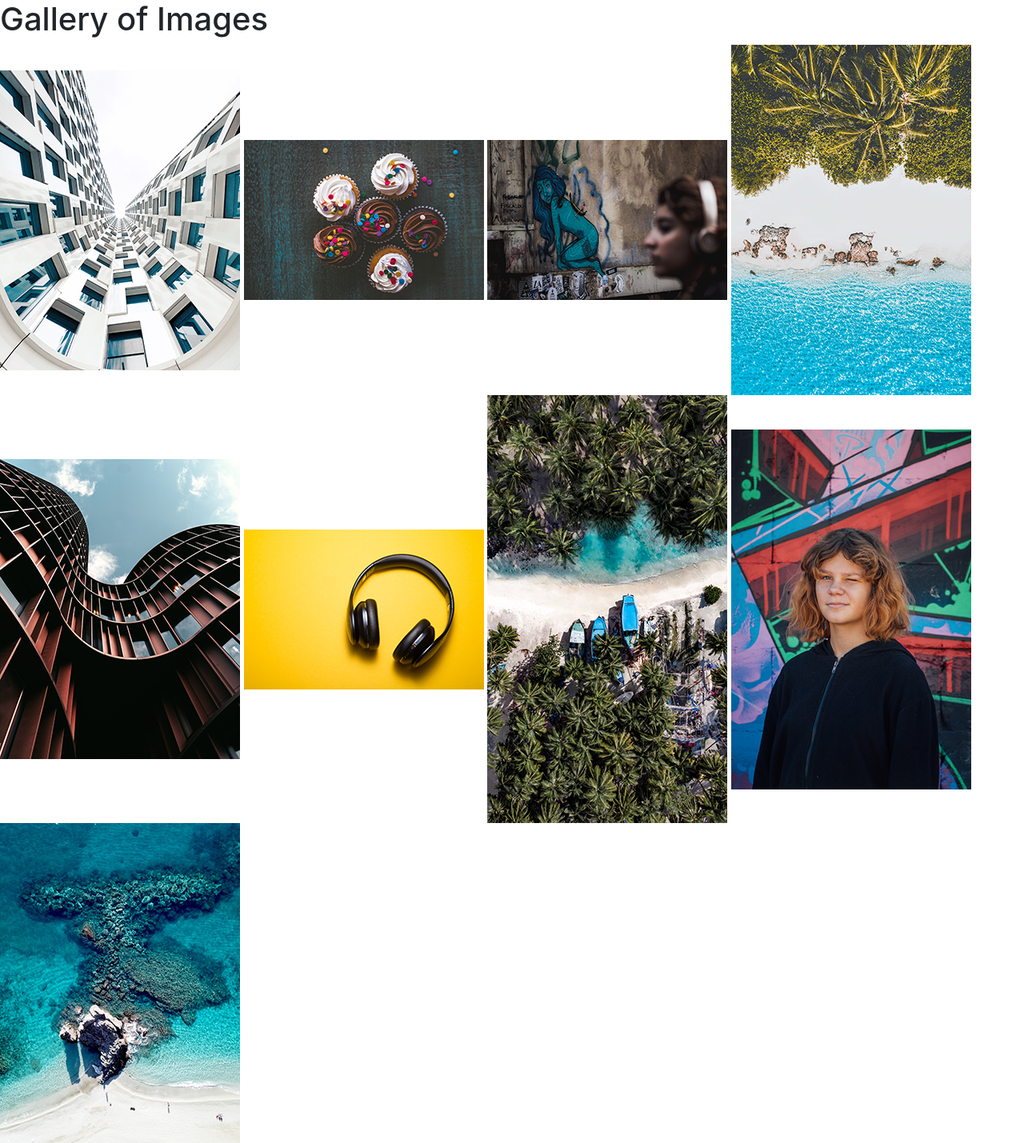
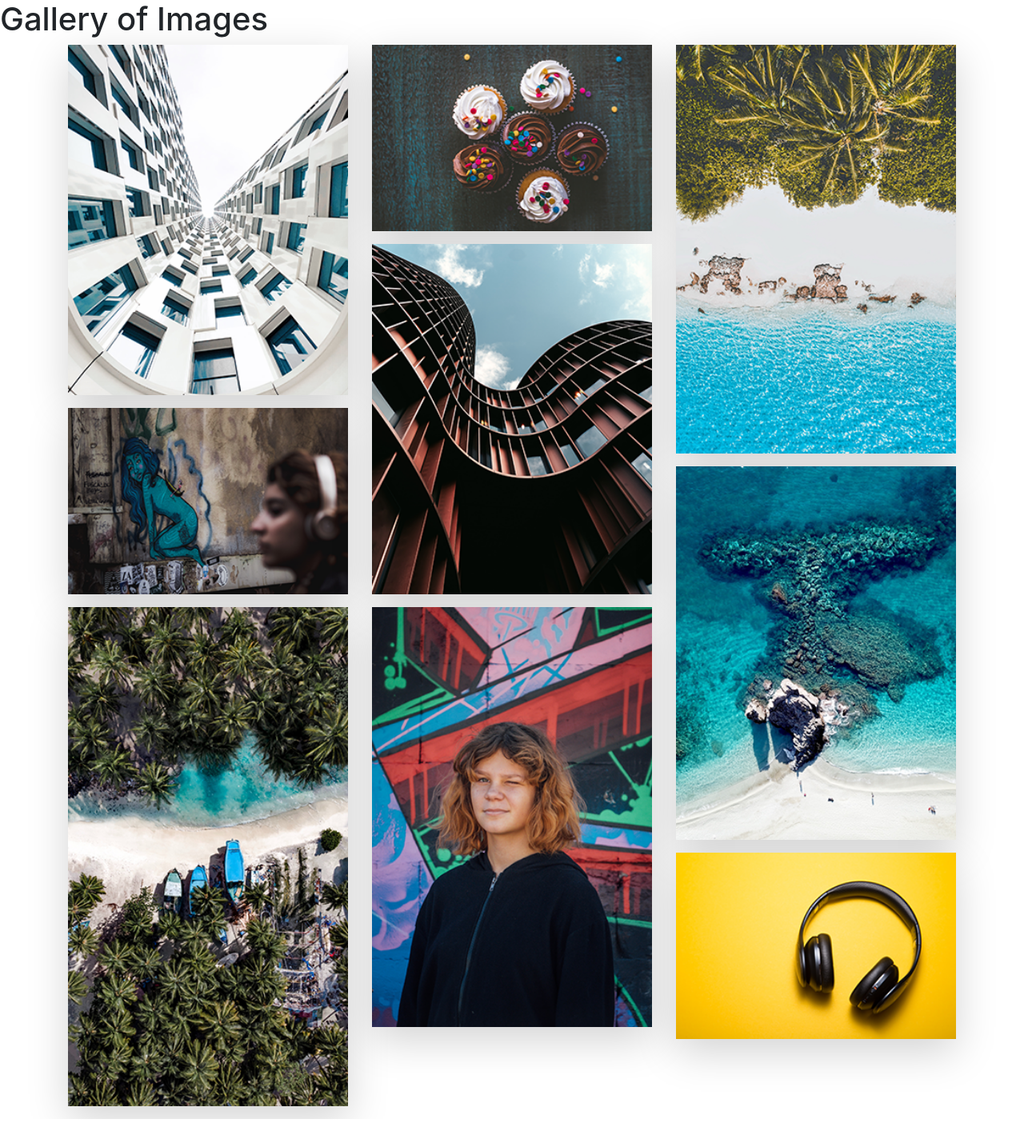
Before and after one commit to machristiana/m2-hw2-christiana-melissa, a plain HTML site: page index.html in a window 1280 px wide. Shown: the whole page at 80% size. After the commit the page ends 1399 px from the top, so only its background shows below. Drawn offline with nearby package versions, Linux system fonts and the light colour scheme.

Commit message:
Create gallery style grid and add a shadow to each image

```diff
--- a/index.html
+++ b/index.html
@@ -9,14 +9,44 @@
     <!-- Bootstrap CSS -->
     <link rel="stylesheet" href="https://stackpath.bootstrapcdn.com/bootstrap/4.4.1/css/bootstrap.min.css" integrity="sha384-Vkoo8x4CGsO3+Hhxv8T/Q5PaXtkKtu6ug5TOeNV6gBiFeWPGFN9MuhOf23Q9Ifjh" crossorigin="anonymous">
 
+    <link type="text/css" rel="stylesheet" href="main.css" />
+
     <title>Assignment 3 - Bootstrap Grid System</title>
 </head>
 
 <body>
+
     <h1>Gallery of Images</h1>
 
-    <div>
-        <img src="img/hw2-image1.png" title="Building with many windows" alt="Building with many windows" />
+    <div class="container">
+        <div class="row justify-content-center row-cols-1 row-cols-sm-3">
+            <div class="col">
+                <img class="shadow-lg mb-3" src="img/hw2-image1.png" title="Building with many windows" alt="Building with many windows" />
+                <img class="shadow-lg mb-3" src="img/hw2-image3.png" title="Grafitti art" alt="Grafitti art" />
+                <img class="shadow-lg mb-3" src="img/hw2-image7.png" title="Bird's eye view of the beach" alt="Bird's eye view of the beach" />
+            </div>
+
+
+
+            <div class="col">
+                <img class="shadow-lg mb-3" src="img/hw2-image2.png" title="Cupcakes" alt="Cupcakes" />
+                <img class="shadow-lg mb-3" src="img/hw2-image5.png" title="Building with many windows" alt="Building with many windows" />
+                <img class="shadow-lg mb-3" src="img/hw2-image8.png" title="Kid posing in front of grafitti art" alt="Kid posing in front of grafitti art" />
+            </div>
+
+
+
+            <div class="col">
+                <img class="shadow-lg mb-3" src="img/hw2-image4.png" title="Bird's eye view of the beach" alt="Bird's eye view of the beach" />
+                <img class="shadow-lg mb-3" src="img/hw2-image9.png" title="Bird's eye view of the beach" alt="Bird's eye view of the beach" />
+                <img class="shadow-lg mb-3" src="img/hw2-image6.png" title="Headphones" alt="Headphones" />
+            </div>
+        </div>
+    </div>
+
+
+
+    <!-- <img src="img/hw2-image1.png" title="Building with many windows" alt="Building with many windows" />
         <img src="img/hw2-image2.png" title="Cupcakes" alt="Cupcakes" />
         <img src="img/hw2-image3.png" title="Grafitti art" alt="Grafitti art" />
         <img src="img/hw2-image4.png" title="Bird's eye view of the beach" alt="Bird's eye view of the beach" />
@@ -24,8 +54,54 @@
         <img src="img/hw2-image6.png" title="Headphones" alt="Headphones" />
         <img src="img/hw2-image7.png" title="Bird's eye view of the beach" alt="Bird's eye view of the beach" />
         <img src="img/hw2-image8.png" title="Kid posing in front of grafitti art" alt="Kid posing in front of grafitti art" />
-        <img src="img/hw2-image9.png" title="Bird's eye view of the beach" alt="Bird's eye view of the beach" />
-    </div>
+        <img src="img/hw2-image9.png" title="Bird's eye view of the beach" alt="Bird's eye view of the beach" /> -->
+
+
+    <!-- <div class="container">
+        <div class="row row-cols-sm-8 no-gutters">
+            <div class="col">
+                <img src="img/hw2-image1.png" title="Building with many windows" alt="Building with many windows" />
+                <img src="img/hw2-image2.png" title="Cupcakes" alt="Cupcakes" />
+                <img src="img/hw2-image3.png" title="Grafitti art" alt="Grafitti art" />
+                <div class="clearfix"></div>
+                <img src="img/hw2-image4.png" title="Bird's eye view of the beach" alt="Bird's eye view of the beach" />
+                <img src="img/hw2-image5.png" title="Building with many windows" alt="Building with many windows" />
+                <img src="img/hw2-image6.png" title="Headphones" alt="Headphones" />
+                <div class="clearfix"></div>
+                <img src="img/hw2-image7.png" title="Bird's eye view of the beach" alt="Bird's eye view of the beach" />
+                <img src="img/hw2-image8.png" title="Kid posing in front of grafitti art" alt="Kid posing in front of grafitti art" />
+                <img src="img/hw2-image9.png" title="Bird's eye view of the beach" alt="Bird's eye view of the beach" />
+            </div>
+        </div>
+    </div> -->
+
+
+    <!-- <div class="container">
+        <div class="row no-gutters">
+            <div class="col">
+                <img src="img/hw2-image1.png" title="Building with many windows" alt="Building with many windows" />
+                <img src="img/hw2-image2.png" title="Cupcakes" alt="Cupcakes" />
+                <img src="img/hw2-image4.png" title="Bird's eye view of the beach" alt="Bird's eye view of the beach" />
+            </div>
+
+
+            <div class="row no-gutters">
+                <div class="col">
+                    <img src="img/hw2-image3.png" title="Grafitti art" alt="Grafitti art" />
+                    <img src="img/hw2-image5.png" title="Building with many windows" alt="Building with many windows" />
+                    <img src="img/hw2-image6.png" title="Headphones" alt="Headphones" />
+                </div>
+            </div>
+
+            <div class="row no-gutters">
+                <div class="col">
+                    <img src="img/hw2-image7.png" title="Bird's eye view of the beach" alt="Bird's eye view of the beach" />
+                    <img src="img/hw2-image8.png" title="Kid posing in front of grafitti art" alt="Kid posing in front of grafitti art" />
+                    <img src="img/hw2-image9.png" title="Bird's eye view of the beach" alt="Bird's eye view of the beach" />
+                </div>
+            </div>
+        </div> -->
+
 
     <!-- Optional JavaScript -->
     <!-- jQuery first, then Popper.js, then Bootstrap JS -->
--- a/main.css
+++ b/main.css
@@ -0,0 +1,3 @@
+img {
+    width: 100%;
+}
```
